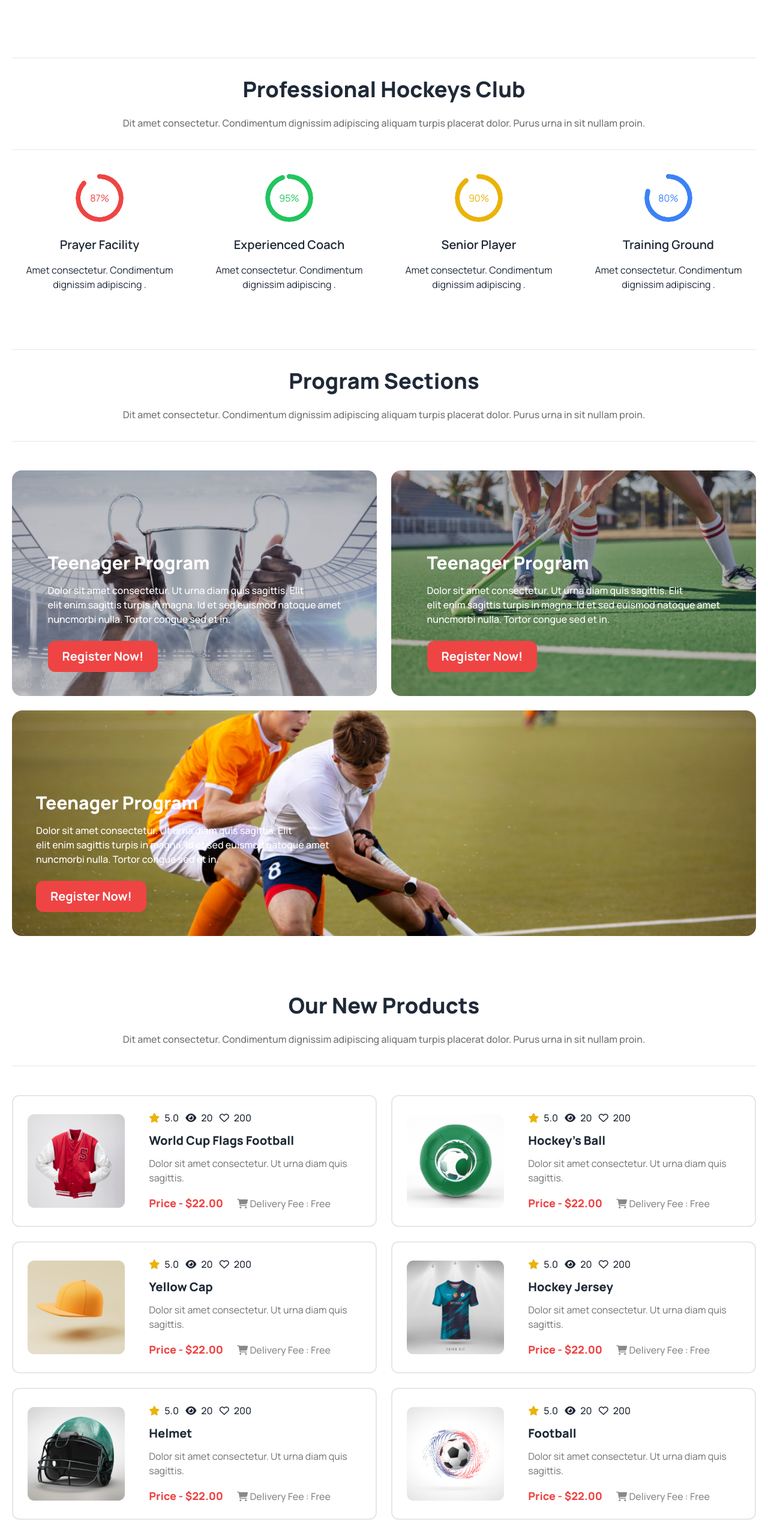
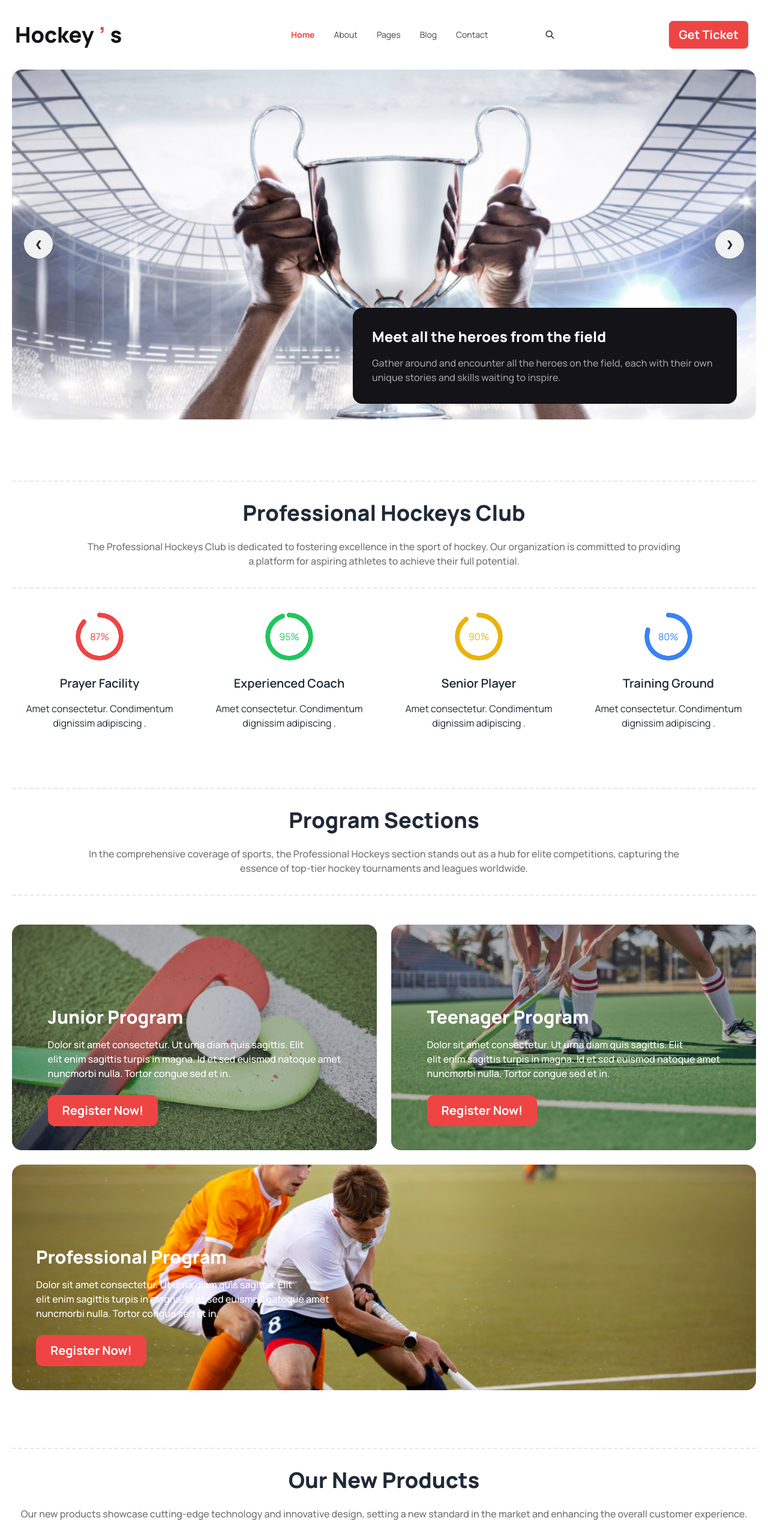
Before and after one commit to bissawjit18/ph-assignment-c, a plain HTML site: page index.html in a window 1280 px wide. Shown: the top 2560 px of the page at 60% size. Drawn offline with nearby package versions, Linux system fonts and the light colour scheme.

Commit message:
added header section

```diff
--- a/index.html
+++ b/index.html
@@ -40,19 +40,93 @@
 
 <body class="font-manrope">
     <header class="container mx-auto">
+        <div mx-5>
+        <nav>
+            <div class="navbar my-6">
+                <div class="navbar-start">
+                    <div class="dropdown">
+                        <div tabindex="0" role="button" class="btn btn-ghost lg:hidden">
+                            <svg xmlns="http://www.w3.org/2000/svg" class="h-5 w-5" fill="none" viewBox="0 0 24 24"
+                                stroke="currentColor">
+                                <path stroke-linecap="round" stroke-linejoin="round" stroke-width="2"
+                                    d="M4 6h16M4 12h8m-8 6h16" />
+                            </svg>
+                        </div>
+                        <ul tabindex="0"
+                            class="menu menu-sm dropdown-content mt-3 z-[1] p-2 shadow bg-base-100 rounded-box w-52  text-[#424247]">
+                            <li><a class="text-red-500 font-bold">Home</a></li>
+                            <li><a>About</a></li>
+                            <li><a>Pages</a></li>
+                            <li><a>Blog</a></li>
+                            <li><a>Contact</a></li>
+                        </ul>
+                    </div>
+                    <a class="btn btn-ghost text-[#131318] text-2xl lg:text-4xl font-extrabold">Hockey <span class="text-red-500">’</span>s</a>
+                </div>
+                <div class="navbar-center hidden lg:flex">
+                    <ul class="menu menu-horizontal px-1 text-[#424247] items-center">
+                        <li><a class="text-red-500 font-bold ">Home</a></li>
+                        <li><a>About</a></li>
+                        <li><a>Pages</a></li>
+                        <li><a>Blog</a></li>
+                        <li><a>Contact</a></li>
+                        <li><a><i class="fa-solid fa-magnifying-glass pl-16"></i></a></li>
+                    </ul>
+                </div>
+                <div class="navbar-end lg:w-1/3 mr-6">
+                    <a class="btn text-lg  lg:text-xl font-bold text-white bg-red-500 py-2 px-4">Get Ticket</a>
+                </div>
+            </div>
+        </nav>
+        <div class="relative">
+            <div class="carousel  mx-5">
+                <div id="slide1" class="carousel-item relative w-full">
+                    <img src="Images/1.png" class="w-full" />
+                    <div class="absolute flex justify-between transform -translate-y-1/2 left-5 right-5 top-1/2">
+                        <a href="#slide4" class="btn btn-circle">❮</a>
+                        <a href="#slide2" class="btn btn-circle">❯</a>
+                    </div>
+                </div>
+                <div id="slide2" class="carousel-item relative w-full">
+                    <img src="Images/1.png" class="w-full" />
+                    <div class="absolute flex justify-between transform -translate-y-1/2 left-5 right-5 top-1/2">
+                        <a href="#slide1" class="btn btn-circle">❮</a>
+                        <a href="#slide3" class="btn btn-circle">❯</a>
+                    </div>
+                </div>
+                <div id="slide3" class="carousel-item relative w-full">
+                    <img src="Images/1.png" class="w-full" />
+                    <div class="absolute flex justify-between transform -translate-y-1/2 left-5 right-5 top-1/2">
+                        <a href="#slide2" class="btn btn-circle">❮</a>
+                        <a href="#slide4" class="btn btn-circle">❯</a>
+                    </div>
+                </div>
+                <div id="slide4" class="carousel-item relative w-full">
+                    <img src="Images/1.png" class="w-full" />
+                    <div class="absolute flex justify-between transform -translate-y-1/2 left-5 right-5 top-1/2">
+                        <a href="#slide3" class="btn btn-circle">❮</a>
+                        <a href="#slide1" class="btn btn-circle">❯</a>
+                    </div>
+                </div>
+            </div>
+            <div class="lg:absolute mt-4 mx-5 bottom-4 right-4 lg:bottom-8 lg:right-8  lg:w-1/2 p-2 lg:p-8 rounded-2xl bg-[#131318]">
+                <h4 class="text-white tex-lg lg:text-2xl font-medium lg:font-extrabold mb-2 lg:mb-4">Meet all the heroes from the field</h4>
+                <p class="font-medium text-[#ffffff99]">Gather around and encounter all the heroes on the field, each with their own unique stories and skills waiting to inspire.</p>
+            </div>
+        </div>
+    </div>
+    </header>
 
-    </header>
     <main class="container mx-auto">
 
         <!-- Professional Hockeys section -->
         <section class="text-center my-24 mx-5">
-            <hr>
-            <h2 class="pt-8 text-4xl font-extrabold ">Professional Hockeys Club</h2>
-            <p class="font-medium mt-6 mb-8 text-[#13131899]">Dit amet consectetur. Condimentum dignissim adipiscing
-                aliquam turpis
-                placerat dolor. Purus urna in sit
-                nullam proin. </p>
-            <hr>
+
+            <div class="border-dashed border-y-2">
+                <h2 class="pt-8 text-4xl font-extrabold ">Professional Hockeys Club</h2>
+                <p class="font-medium mt-6 mb-8 text-[#13131899]">The Professional Hockeys Club is dedicated to fostering excellence in the sport of hockey. Our organization  is committed to providing <br> a platform for aspiring athletes to achieve their full potential.</p>
+            </div>
+
 
             <div class="mt-10 grid gap-6 grid-cols-1 lg:grid-cols-4">
                 <div>
@@ -82,21 +156,25 @@
 
         <!-- Program Sections -->
         <section class="text-center my-24 mx-5">
-            <hr>
-            <h2 class="pt-8 text-4xl font-extrabold ">Program Sections</h2>
-            <p class="font-medium mt-6 mb-8 text-[#13131899]">Dit amet consectetur. Condimentum dignissim adipiscing
-                aliquam turpis placerat dolor. Purus urna in sit nullam proin. </p>
-            <hr>
+
+            <div class="border-dashed border-y-2">
+                <h2 class="pt-8 text-4xl font-extrabold ">Program Sections</h2>
+                <p class="font-medium mt-6 mb-8 text-[#13131899]">In the comprehensive coverage of sports, the Professional Hockeys section stands out as a hub for elite competitions, capturing the <br> essence of top-tier hockey tournaments and leagues worldwide.</p>
+            </div>
+
             <!-- program section card container  -->
             <div class="mt-12 grid grid-cols-1 lg:grid-cols-2 gap-6 ">
 
                 <!-- card-1  -->
-                <div class="hero rounded-2xl" style="background-image: url(Images/1.png);">
+                <div class="hero rounded-2xl" style="background-image: url(Images/2.png);">
                     <div class="hero-overlay bg-opacity-30 rounded-2xl"></div>
                     <div class="hero-content text-left p-10 ">
                         <div class=" text-white">
-                            <h4 class="mb-4 mt-24 text-3xl font-extrabold">Teenager Program</h4>
-                            <p class="mb-6 font-medium">Dolor sit amet consectetur. Ut urna diam quis sagittis. Elit <br> elit enim sagittis turpis in magna. Id et sed euismod natoque amet <br> nuncmorbi nulla. Tortor congue sed et in.</p>
+                            <h4 class="mb-4 mt-24 text-3xl font-extrabold">Junior Program</h4>
+                            <p class="mb-6 font-medium">Dolor sit amet consectetur. Ut urna diam quis sagittis. Elit
+                                <br> elit enim sagittis turpis in magna. Id et sed euismod natoque amet <br> nuncmorbi
+                                nulla. Tortor congue sed et in.
+                            </p>
                             <button
                                 class=" bg-red-500 text-white border-0 px-6 py-3 rounded-xl text-xl font-bold ">Register
                                 Now!</button>
@@ -109,7 +187,10 @@
                     <div class="hero-content text-left p-10 ">
                         <div class=" text-white">
                             <h4 class="mb-4 mt-24 text-3xl font-extrabold">Teenager Program</h4>
-                            <p class="mb-6 font-medium">Dolor sit amet consectetur. Ut urna diam quis sagittis. Elit <br> elit enim sagittis turpis in magna. Id et sed euismod natoque amet <br> nuncmorbi nulla. Tortor congue sed et in.</p>
+                            <p class="mb-6 font-medium">Dolor sit amet consectetur. Ut urna diam quis sagittis. Elit
+                                <br> elit enim sagittis turpis in magna. Id et sed euismod natoque amet <br> nuncmorbi
+                                nulla. Tortor congue sed et in.
+                            </p>
                             <button
                                 class=" bg-red-500 text-white border-0 px-6 py-3 rounded-xl text-xl font-bold ">Register
                                 Now!</button>
@@ -118,16 +199,17 @@
                 </div>
 
             </div>
+
             <!-- card-3   -->
-
             <div class="bg-cover rounded-2xl mt-6 " style="background-image: url(Images/4.png);">
                 <div class="hero-overlay bg-opacity-30 rounded-2xl "></div>
                 <div class=" text-left p-10 ">
                     <div class=" text-white lg:-pl-20">
-                        <h4 class="mb-4 mt-24 text-3xl font-extrabold">Teenager Program</h4>
-                        <p class="mb-6 font-medium">Dolor sit amet consectetur. Ut urna diam quis sagittis. Elit <br> elit enim sagittis turpis in magna. Id et sed euismod natoque amet <br> nuncmorbi nulla. Tortor congue sed et in.</p>
-                        <button
-                            class=" bg-red-500 text-white border-0 px-6 py-3 rounded-xl text-xl font-bold ">Register
+                        <h4 class="mb-4 mt-24 text-3xl font-extrabold">Professional Program</h4>
+                        <p class="mb-6 font-medium">Dolor sit amet consectetur. Ut urna diam quis sagittis. Elit <br>
+                            elit enim sagittis turpis in magna. Id et sed euismod natoque amet <br> nuncmorbi nulla.
+                            Tortor congue sed et in.</p>
+                        <button class=" bg-red-500 text-white border-0 px-6 py-3 rounded-xl text-xl font-bold ">Register
                             Now!</button>
                     </div>
                 </div>
@@ -136,12 +218,10 @@
 
         <!-- Our New Products section  -->
         <section class="text-center my-24 mx-5">
-            <h2 class=" text-4xl font-extrabold ">Our New Products</h2>
-            <p class="font-medium mt-6 mb-8 text-[#13131899]">Dit amet consectetur. Condimentum dignissim adipiscing
-                aliquam turpis
-                placerat dolor. Purus urna in sit
-                nullam proin. </p>
-            <hr>
+            <div class="border-dashed border-y-2">
+                <h2 class="pt-8 text-4xl font-extrabold ">Our New Products</h2>
+                <p class="font-medium mt-6 mb-8 text-[#13131899]">Our new products showcase cutting-edge technology and innovative design, setting a new standard in the market and enhancing the overall customer experience.</p>
+            </div>
 
             <!-- product card container  -->
             <div class="mt-12 grid grid-cols-1 gap-6 lg:grid-cols-2">
@@ -156,7 +236,7 @@
                         <p class="font-medium"><i class="fa-solid fa-star pr-2 text-yellow-500"></i>5.0 <i
                                 class="fa-solid fa-eye px-2"></i>20 <i class="fa-regular fa-heart px-2"></i>200</p>
                         <h4 class="my-3 text-xl font-extrabold">World Cup Flags Football</h4>
-                        <p class="text-[#13131899] pb-4">Dolor sit amet consectetur. Ut urna diam quis sagittis. </p>
+                        <p class="text-[#13131899] pb-4">Elevate your style with our sleek and versatile jacket, blending fashion and functionality effortlessly.</p>
                         <p class="text-[#13131880] font-medium"><span class="text-red-500 text-lg font-extrabold">Price
                                 - $22.00</span> <i class="fa-solid fa-cart-shopping pl-5"></i> Delivery Fee : Free</p>
                     </div>
@@ -171,7 +251,7 @@
                         <p class="font-medium"><i class="fa-solid fa-star pr-2 text-yellow-500"></i>5.0 <i
                                 class="fa-solid fa-eye px-2"></i>20 <i class="fa-regular fa-heart px-2"></i>200</p>
                         <h4 class="my-3 text-xl font-extrabold">Hockey's Ball </h4>
-                        <p class="text-[#13131899] pb-4">Dolor sit amet consectetur. Ut urna diam quis sagittis. </p>
+                        <p class="text-[#13131899] pb-4">Unparalleled excellence defines our products as the pinnacle of quality.</p>
                         <p class="text-[#13131880] font-medium"><span class="text-red-500 text-lg font-extrabold">Price
                                 - $22.00</span> <i class="fa-solid fa-cart-shopping pl-5"></i> Delivery Fee : Free</p>
                     </div>
@@ -186,7 +266,7 @@
                         <p class="font-medium"><i class="fa-solid fa-star pr-2 text-yellow-500"></i>5.0 <i
                                 class="fa-solid fa-eye px-2"></i>20 <i class="fa-regular fa-heart px-2"></i>200</p>
                         <h4 class="my-3 text-xl font-extrabold">Yellow Cap </h4>
-                        <p class="text-[#13131899] pb-4">Dolor sit amet consectetur. Ut urna diam quis sagittis. </p>
+                        <p class="text-[#13131899] pb-4">Unparalleled excellence defines our products as the pinnacle of quality. </p>
                         <p class="text-[#13131880] font-medium"><span class="text-red-500 text-lg font-extrabold">Price
                                 - $22.00</span> <i class="fa-solid fa-cart-shopping pl-5"></i> Delivery Fee : Free</p>
                     </div>
@@ -201,7 +281,7 @@
                         <p class="font-medium"><i class="fa-solid fa-star pr-2 text-yellow-500"></i>5.0 <i
                                 class="fa-solid fa-eye px-2"></i>20 <i class="fa-regular fa-heart px-2"></i>200</p>
                         <h4 class="my-3 text-xl font-extrabold">Hockey Jersey</h4>
-                        <p class="text-[#13131899] pb-4">Dolor sit amet consectetur. Ut urna diam quis sagittis. </p>
+                        <p class="text-[#13131899] pb-4">Unparalleled excellence defines our products as the pinnacle of quality.</p>
                         <p class="text-[#13131880] font-medium"><span class="text-red-500 text-lg font-extrabold">Price
                                 - $22.00</span> <i class="fa-solid fa-cart-shopping pl-5"></i> Delivery Fee : Free</p>
                     </div>
@@ -216,7 +296,7 @@
                         <p class="font-medium"><i class="fa-solid fa-star pr-2 text-yellow-500"></i>5.0 <i
                                 class="fa-solid fa-eye px-2"></i>20 <i class="fa-regular fa-heart px-2"></i>200</p>
                         <h4 class="my-3 text-xl font-extrabold">Helmet</h4>
-                        <p class="text-[#13131899] pb-4">Dolor sit amet consectetur. Ut urna diam quis sagittis. </p>
+                        <p class="text-[#13131899] pb-4">Unparalleled excellence defines our products as the pinnacle of quality.</p>
                         <p class="text-[#13131880] font-medium"><span class="text-red-500 text-lg font-extrabold">Price
                                 - $22.00</span> <i class="fa-solid fa-cart-shopping pl-5"></i> Delivery Fee : Free</p>
                     </div>
@@ -231,7 +311,7 @@
                         <p class="font-medium"><i class="fa-solid fa-star pr-2 text-yellow-500"></i>5.0 <i
                                 class="fa-solid fa-eye px-2"></i>20 <i class="fa-regular fa-heart px-2"></i>200</p>
                         <h4 class="my-3 text-xl font-extrabold">Football</h4>
-                        <p class="text-[#13131899] pb-4">Dolor sit amet consectetur. Ut urna diam quis sagittis. </p>
+                        <p class="text-[#13131899] pb-4">Unparalleled excellence defines our products as the pinnacle of quality.</p>
                         <p class="text-[#13131880] font-medium"><span class="text-red-500 text-lg font-extrabold">Price
                                 - $22.00</span> <i class="fa-solid fa-cart-shopping pl-5"></i> Delivery Fee : Free</p>
                     </div>
@@ -242,12 +322,10 @@
 
         <!-- Get In Touch section  -->
         <section class="text-center my-24 mx-5">
-            <hr>
-            <h2 class="mt-8 text-4xl font-extrabold ">Get In Touch</h2>
-            <p class="font-medium mt-6 mb-8 text-[#13131899]">Dit amet consectetur. Condimentum dignissim adipiscing
-                aliquam turpis
-                placerat dolor. Purus urna in sit nullam proin. </p>
-            <hr>
+            <div class="border-dashed border-y-2">
+                <h2 class="pt-8 text-4xl font-extrabold ">Get In Touch</h2>
+                <p class="font-medium mt-6 mb-8 text-[#13131899]">Get in touch with us to explore new possibilities and discover how we can collaborate for mutual  <br>success. We're just a message away, ready to answer your inquiries and discuss potential opportunities</p>
+            </div>
             <!-- information container  -->
             <div class="grid grid-cols-1  lg:grid-cols-2 ">
 
@@ -261,13 +339,13 @@
                     </div>
                     <!-- Email -->
                     <div class="text-left bg-[#FDDD5F1A] rounded-2xl p-8 ">
-                        <img src="Images/contact.png" alt="">
+                        <img src="Images/email.png" alt="">
                         <p class="text-[#13131866] mt-6">Email:</p>
                         <h4 class="text-[#131318] text-lg font-extrabold">hockeys@support.com</h4>
                     </div>
                     <!-- Location -->
                     <div class="text-left bg-[#629CF31A] rounded-2xl p-8 ">
-                        <img src="Images/contact.png" alt="">
+                        <img src="Images/location.png" alt="">
                         <p class="text-[#13131866] mt-6">Location:</p>
                         <h4 class="text-[#131318] text-lg font-extrabold">152/1 Mohakhali Wireless Gate</h4>
                     </div>
@@ -333,8 +411,7 @@
             <!-- column 1 -->
             <div class=" py-10">
                 <h3 class="text-2xl text-white">Get In Touch</h3>
-                <p class="font-medium text-[#FFFFFF99] pt-4 pb-6">Dit amet consectetur. Condimentum adipiscing aliquam
-                    turpis placerat dolor. Purus urna in sit nullam proin. </p>
+                <p class="font-medium text-[#FFFFFF99] pt-4 pb-6">Feel free to get in touch with us for any inquiries or assistance. We're here to help and look forward to hearing from you!</p>
                 <h5 class=" pb-5 font-medium text-[#FFFFFF99]"><i
                         class="fa-regular fa-envelope text-red-500 pr-4"></i>hockeys@support.com</h5>
                 <h5 class="font-medium text-[#FFFFFF99]"><i class="fa-solid fa-phone text-red-500 pr-4"></i>(+62)
```
Also changed, not shown: tailwind.config.js (line endings or trailing spaces).
